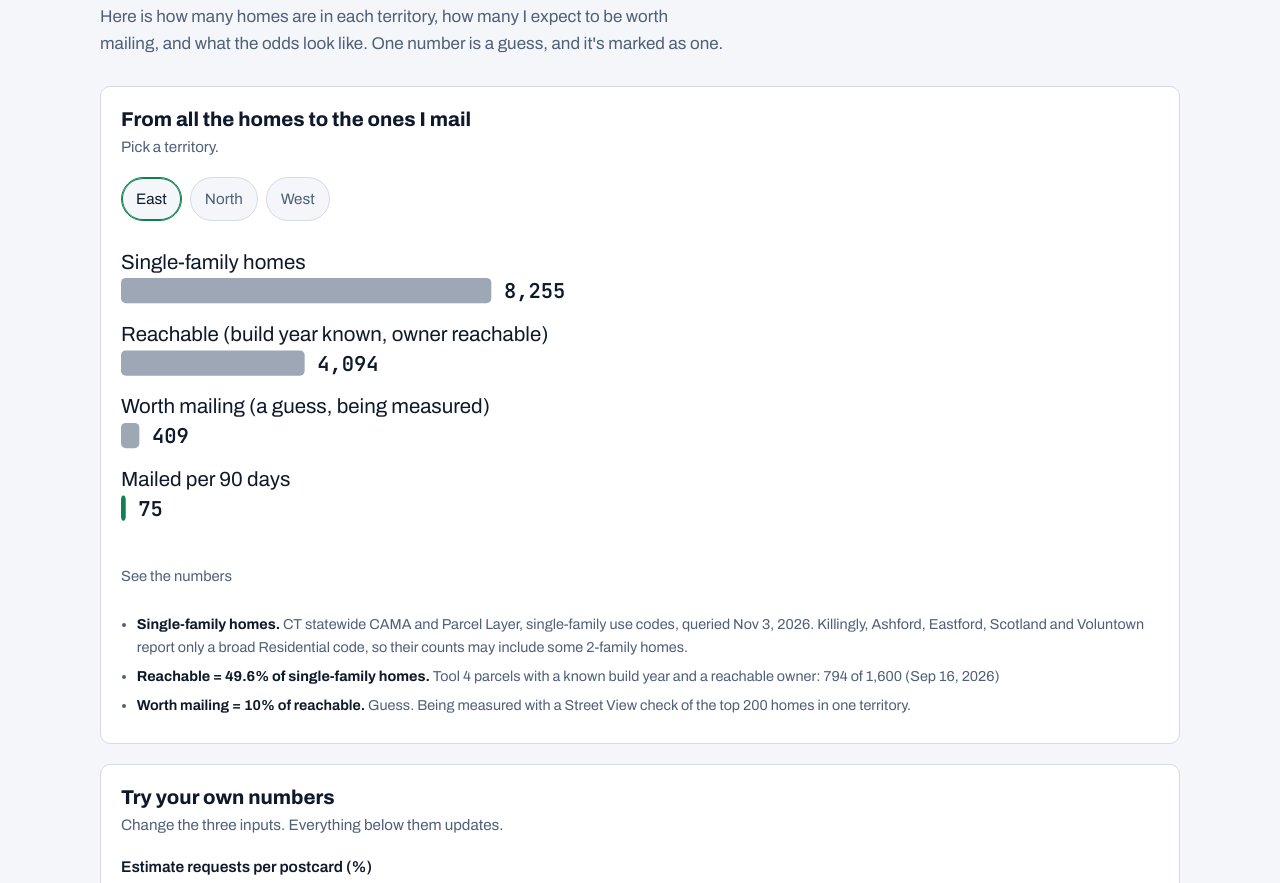
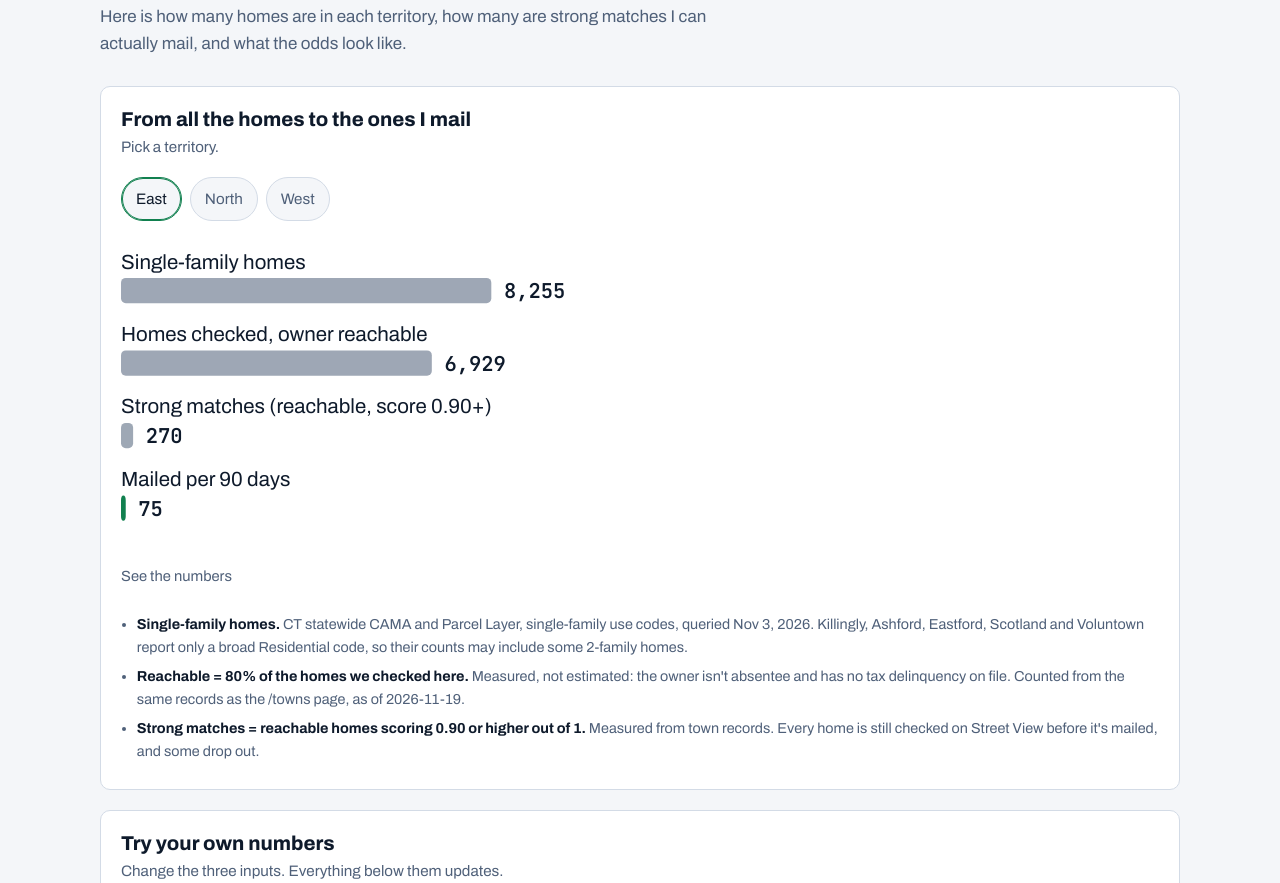
Before and after one commit to SurvivesProduction/survivesproduction.com, a plain HTML site: page offer/index.html in a window 1280 px wide. Shown: the part 1330-2213 px from the top of the page. Drawn offline with Linux system fonts and the light colour scheme.

Commit message:
/towns and /offer: reachable strong matches at 0.90, one source of truth
/towns copy reads the cutoff from the aggregates and explains that strong matches only count mailable owners. /offer territories now sum reachable strong matches per town from site_aggregates.json (quarters = sum / 75); the 10% guess and the 49.6% reachable figure are removed. Towns the export doesn't cover (Chaplin) show 'not scored yet' and are not counted.

Co-Authored-By: Claude Sonnet 5.5 <noreply@anthropic.com>

```diff
--- a/assets/offer.js
+++ b/assets/offer.js
@@ -37,15 +37,23 @@
     var k = d.guarantee.minRequests;
     return { perHome: p, lambda: lam, trigger: poissonLess(k, lam), refund: poissonLess(k, 2 * lam) };
   }
+  /* Reachable homes and strong matches come from /data/site_aggregates.json (the same export /towns reads), so the two pages
+     cannot disagree. A town the export doesn't cover is "not scored yet" and is left out of every number. */
+  var agg = null;
   function territory(d, t) {
+    var byTown = {};
+    agg.towns.forEach(function (x) { byTown[x.town] = x; });
     var towns = t.towns.map(function (n) {
-      var x = d.towns[n];
-      return { name: n, sf: x.singleFamily, reach: Math.round(x.singleFamily * d.assumptions.reachableShare), permit: x.permitData, scraped: x.scraped };
+      var x = d.towns[n], a = byTown[n];
+      return { name: n, scored: !!a, sf: x.singleFamily, homes: a ? a.homes_scored : 0, reach: a ? a.reachable_homes : 0,
+               strong: a ? a.strong_matches : 0, permit: x.permitData, scraped: x.scraped };
     });
-    var sum = function (f) { return towns.reduce(function (a, x) { return a + f(x); }, 0); };
-    var reach = sum(function (x) { return x.reach; });
-    var worth = Math.round(reach * d.assumptions.mailableShare);
-    return { t: t, towns: towns, sf: sum(function (x) { return x.sf; }), reach: reach, worth: worth, quarters: worth / d.batch.homesPer90Days };
+    var scored = towns.filter(function (x) { return x.scored; });
+    var sum = function (f) { return scored.reduce(function (a, x) { return a + f(x); }, 0); };
+    var worth = sum(function (x) { return x.strong; });
+    return { t: t, towns: towns, notScored: towns.filter(function (x) { return !x.scored; }).map(function (x) { return x.name; }),
+             sf: sum(function (x) { return x.sf; }), homes: sum(function (x) { return x.homes; }), reach: sum(function (x) { return x.reach; }),
+             worth: worth, quarters: worth / d.batch.homesPer90Days };
   }
   function sellable(t) { return t.status !== "taken"; }
   function statusText(t) {
@@ -110,24 +118,23 @@
     var T = terrs.filter(function (x) { return x.t.id === state.terr; })[0], a = d.assumptions;
     var rows = [
       { label: "Single-family homes", value: T.sf, text: int(T.sf) },
-      { label: "Reachable (build year known, owner reachable)", value: T.reach, text: int(T.reach) },
-      { label: "Worth mailing (a guess, being measured)", value: T.worth, text: int(T.worth), acc: false },
+      { label: "Homes checked, owner reachable", value: T.reach, text: int(T.reach) },
+      { label: "Strong matches (reachable, score " + agg.strong_cutoff.toFixed(2) + "+)", value: T.worth, text: int(T.worth), acc: false },
       { label: "Mailed per " + d.price.termDays + " days", value: d.batch.homesPer90Days, text: int(d.batch.homesPer90Days), acc: true }
     ];
     wrap.innerHTML = "";
     wrap.appendChild(barChart(rows, { max: T.sf, aria: T.t.name + " territory: " + int(T.sf) + " single-family homes, " + int(T.reach) +
-      " reachable, " + int(T.worth) + " worth mailing (a guess), " + d.batch.homesPer90Days + " mailed per " + d.price.termDays + " days." }));
+      " reachable, " + int(T.worth) + " strong matches, " + d.batch.homesPer90Days + " mailed per " + d.price.termDays + " days." }));
     wrap.appendChild(numbersTable(["Step", "Homes"], rows.map(function (r) { return [r.label, r.text]; })));
     var basis = $("#funnel-basis"); basis.innerHTML = "";
     [
       ["Single-family homes", d.townCountsSource],
-      ["Reachable = " + rate(a.reachableShare) + " of single-family homes", a.reachableShareBasis],
-      ["Worth mailing = " + rate(a.mailableShare) + " of reachable", a.mailableShareBasis]
-    ].forEach(function (x, i) {
-      var li = h("li", {}, [h("b", { text: x[0] + ". " }), x[1]]);
-      if (i === 2) li.querySelector("b").className = "guess";
-      basis.appendChild(li);
+      ["Reachable = " + (T.homes ? Math.round(100 * T.reach / T.homes) : 0) + "% of the homes we checked here", "Measured, not estimated: the owner isn't absentee and has no tax delinquency on file. Counted from the same records as the /towns page, as of " + agg.as_of + "."],
+      ["Strong matches = reachable homes scoring " + agg.strong_cutoff.toFixed(2) + " or higher out of 1", "Measured from town records. Every home is still checked on Street View before it's mailed, and some drop out."]
+    ].forEach(function (x) {
+      basis.appendChild(h("li", {}, [h("b", { text: x[0] + ". " }), x[1]]));
     });
+    if (T.notScored.length) basis.appendChild(h("li", {}, [h("b", { text: "Not scored yet: " + T.notScored.join(", ") + ". " }), "Left out of every number above."]));
   }
 
   function calc(d) {
@@ -207,10 +214,11 @@
         h("p", { "class": "towns", text: T.t.towns.join(", ") }),
         h("dl", {}, [
           h("dt", { text: "Single-family homes" }), h("dd", { text: int(T.sf) }),
-          h("dt", { text: "Reachable homes" }), h("dd", { text: int(T.reach) }),
+          h("dt", { text: "Homes checked, owner reachable" }), h("dd", { text: int(T.reach) }),
+          h("dt", { text: "Strong matches" }), h("dd", { text: int(T.worth) }),
           h("dt", { text: "Quarters of mail" }), h("dd", { text: T.quarters.toFixed(1) }),
           h("dt", { text: "Permit history online" }), h("dd", { text: permit.length ? permit.join(", ") : "None" })
-        ])
+        ].concat(T.notScored.length ? [h("dt", { text: "Not scored yet" }), h("dd", { text: T.notScored.join(", ") })] : []))
       ]);
       list.appendChild(li);
     });
@@ -219,7 +227,7 @@
     var wrap = $("#terr-chart"); wrap.innerHTML = "";
     wrap.appendChild(barChart(rows, { max: max, ref: { value: 4, label: "1 year" }, aria: "Quarters of mail per territory, at " + d.batch.homesPer90Days + " homes per quarter: " +
       terrs.map(function (T) { return T.t.name + " " + T.quarters.toFixed(1); }).join(", ") + ". One year is 4 quarters." }));
-    wrap.appendChild(numbersTable(["Territory", "Worth mailing", "Quarters of mail"], terrs.map(function (T) { return [T.t.name, int(T.worth), T.quarters.toFixed(1)]; })));
+    wrap.appendChild(numbersTable(["Territory", "Strong matches", "Quarters of mail"], terrs.map(function (T) { return [T.t.name, int(T.worth), T.quarters.toFixed(1)]; })));
     var open = d.territories.filter(function (t) { return t.status === "open"; });
     var taken = d.territories.filter(function (t) { return t.status === "taken"; }).length;
     var building = d.territories.filter(function (t) { return t.status === "building"; }).length;
@@ -318,7 +326,8 @@
   }
 
   form();
-  window.SP.offer().then(function (d) {
+  Promise.all([window.SP.offer(), window.SPTowns.agg()]).then(function (res) {
+    var d = res[0]; agg = res[1];
     hero(d); funnel(d); calcInit(d); oddsChart(d);
     var tr = territories(d); timeline(d); stack(d, tr); trial(d); faq(d);
   }).catch(function (err) {
--- a/assets/towns-map.js
+++ b/assets/towns-map.js
@@ -14,7 +14,7 @@
     return fetch(url, { cache: "no-cache" }).then(function (r) { if (!r.ok) throw new Error(url + " " + r.status); return r.json(); });
   }
   function load() {
-    if (!cache) cache = Promise.all([get("/data/site_aggregates.json"), get("/data/ct_towns.json")]).then(function (a) { return { agg: a[0], geo: a[1] }; });
+    if (!cache) cache = Promise.all([agg(), get("/data/ct_towns.json")]).then(function (a) { return { agg: a[0], geo: a[1] }; });
     return cache;
   }
   function int(n) { return n === null || n === undefined ? "<5" : Math.round(n).toLocaleString("en-US"); }
@@ -63,7 +63,13 @@
     root.appendChild(info);
   }
 
-  window.SPTowns = { load: load, int: int };
+  var aggCache = null;
+  function agg() {
+    if (!aggCache) aggCache = get("/data/site_aggregates.json");
+    return aggCache;
+  }
+
+  window.SPTowns = { load: load, agg: agg, int: int };
   document.querySelectorAll("[data-town-map]").forEach(function (root) {
     load().then(function (d) { draw(root, d, root.getAttribute("data-town-map") === "compact"); }).catch(function (err) {
       root.textContent = "The map didn't load.";
--- a/data/offer.json
+++ b/data/offer.json
@@ -6,10 +6,6 @@
   "foundingTerritoriesTotal": 3,
   "foundingDeadline": null,
   "assumptions": {
-    "reachableShare": 0.496,
-    "reachableShareBasis": "Tool 4 parcels with a known build year and a reachable owner: 794 of 1,600 (Sep 16, 2026)",
-    "mailableShare": 0.10,
-    "mailableShareBasis": "Guess. Being measured with a Street View check of the top 200 homes in one territory.",
     "requestRatePerCardDefault": 0.015,
     "requestRateBenchmark": "ANA direct-mail benchmark for prospect lists: about 2–5% response. An estimate request is a heavier ask, so we plan on 1–2%.",
     "requestRateBenchmarkUrl": "https://www.4over4.com/statistics/direct-mail-response-rate-benchmarks"
--- a/data/site_aggregates.json
+++ b/data/site_aggregates.json
@@ -2,8 +2,9 @@
  "as_of": "2026-11-19",
  "towns_covered": 17,
  "homes_scored": 42417,
- "strong_matches": 4887,
- "strong_cutoff": 0.85,
+ "reachable_homes": 31442,
+ "strong_matches": 1607,
+ "strong_cutoff": 0.9,
  "bands": [
   "< 0.40",
   "0.40-0.55",
@@ -14,9 +15,31 @@
  ],
  "towns": [
   {
+   "town": "Mansfield",
+   "status": "open",
+   "homes_scored": 3992,
+   "reachable_homes": 2778,
+   "bands": [
+    474,
+    816,
+    1149,
+    921,
+    632,
+    0
+   ],
+   "strong_matches": 180,
+   "coverage_pct": {
+    "year_built": 100,
+    "wall": 82,
+    "roof": 83,
+    "permits": 0
+   }
+  },
+  {
    "town": "Windham",
    "status": "open",
    "homes_scored": 5118,
+   "reachable_homes": 3761,
    "bands": [
     431,
     1685,
@@ -25,7 +48,7 @@
     637,
     0
    ],
-   "strong_matches": 637,
+   "strong_matches": 180,
    "coverage_pct": {
     "year_built": 100,
     "wall": 96,
@@ -34,49 +57,10 @@
    }
   },
   {
-   "town": "Mansfield",
-   "status": "open",
-   "homes_scored": 3992,
-   "bands": [
-    474,
-    816,
-    1149,
-    921,
-    632,
-    0
-   ],
-   "strong_matches": 632,
-   "coverage_pct": {
-    "year_built": 100,
-    "wall": 82,
-    "roof": 83,
-    "permits": 0
-   }
-  },
-  {
-   "town": "Killingly",
-   "status": "taken",
-   "homes_scored": 5329,
-   "bands": [
-    635,
-    1156,
-    2133,
-    916,
-    484,
-    5
-   ],
-   "strong_matches": 489,
-   "coverage_pct": {
-    "year_built": 100,
-    "wall": 99,
-    "roof": 67,
-    "permits": 70
-   }
-  },
-  {
    "town": "Woodstock",
    "status": "taken",
    "homes_scored": 2954,
+   "reachable_homes": 2307,
    "bands": [
     473,
     666,
@@ -85,7 +69,7 @@
     460,
     null
    ],
-   "strong_matches": 463,
+   "strong_matches": 158,
    "coverage_pct": {
     "year_built": 100,
     "wall": 99,
@@ -97,6 +81,7 @@
    "town": "Thompson",
    "status": "open",
    "homes_scored": 3064,
+   "reachable_homes": 2225,
    "bands": [
     269,
     811,
@@ -105,7 +90,7 @@
     379,
     null
    ],
-   "strong_matches": 380,
+   "strong_matches": 146,
    "coverage_pct": {
     "year_built": 100,
     "wall": 100,
@@ -114,9 +99,52 @@
    }
   },
   {
+   "town": "Killingly",
+   "status": "taken",
+   "homes_scored": 5329,
+   "reachable_homes": 3599,
+   "bands": [
+    635,
+    1156,
+    2133,
+    916,
+    484,
+    5
+   ],
+   "strong_matches": 127,
+   "coverage_pct": {
+    "year_built": 100,
+    "wall": 99,
+    "roof": 67,
+    "permits": 70
+   }
+  },
+  {
+   "town": "Pomfret",
+   "status": "open",
+   "homes_scored": 1303,
+   "reachable_homes": 1061,
+   "bands": [
+    247,
+    277,
+    360,
+    157,
+    261,
+    null
+   ],
+   "strong_matches": 124,
+   "coverage_pct": {
+    "year_built": 100,
+    "wall": 99,
+    "roof": 99,
+    "permits": 5
+   }
+  },
+  {
    "town": "Putnam",
    "status": "open",
    "homes_scored": 2530,
+   "reachable_homes": 1974,
    "bands": [
     346,
     621,
@@ -125,7 +153,7 @@
     316,
     0
    ],
-   "strong_matches": 316,
+   "strong_matches": 107,
    "coverage_pct": {
     "year_built": 100,
     "wall": 89,
@@ -134,9 +162,52 @@
    }
   },
   {
+   "town": "Canterbury",
+   "status": "open",
+   "homes_scored": 1778,
+   "reachable_homes": 1536,
+   "bands": [
+    210,
+    493,
+    632,
+    230,
+    212,
+    null
+   ],
+   "strong_matches": 101,
+   "coverage_pct": {
+    "year_built": 100,
+    "wall": 100,
+    "roof": 100,
+    "permits": 7
+   }
+  },
+  {
+   "town": "Brooklyn",
+   "status": "open",
+   "homes_scored": 2413,
+   "reachable_homes": 2011,
+   "bands": [
+    362,
+    638,
+    774,
+    394,
+    243,
+    null
+   ],
+   "strong_matches": 91,
+   "coverage_pct": {
+    "year_built": 100,
+    "wall": 99,
+    "roof": 99,
+    "permits": 5
+   }
+  },
+  {
    "town": "Plainfield",
    "status": "open",
    "homes_scored": 4520,
+   "reachable_homes": 3382,
    "bands": [
     560,
     1152,
@@ -145,7 +216,7 @@
     264,
     0
    ],
-   "strong_matches": 264,
+   "strong_matches": 78,
    "coverage_pct": {
     "year_built": 100,
     "wall": 99,
@@ -154,29 +225,31 @@
    }
   },
   {
-   "town": "Pomfret",
-   "status": "open",
-   "homes_scored": 1303,
+   "town": "Ashford",
+   "status": "taken",
+   "homes_scored": 1493,
+   "reachable_homes": 1170,
    "bands": [
-    247,
+    184,
+    329,
+    530,
     277,
-    360,
-    157,
-    261,
-    null
+    168,
+    5
    ],
-   "strong_matches": 262,
+   "strong_matches": 73,
    "coverage_pct": {
     "year_built": 100,
-    "wall": 99,
-    "roof": 99,
-    "permits": 5
+    "wall": 97,
+    "roof": 97,
+    "permits": 67
    }
   },
   {
    "town": "Griswold",
    "status": "open",
    "homes_scored": 3795,
+   "reachable_homes": 2762,
    "bands": [
     556,
     1301,
@@ -185,7 +258,7 @@
     247,
     0
    ],
-   "strong_matches": 247,
+   "strong_matches": 68,
    "coverage_pct": {
     "year_built": 100,
     "wall": 93,
@@ -194,69 +267,10 @@
    }
   },
   {
-   "town": "Brooklyn",
-   "status": "open",
-   "homes_scored": 2413,
-   "bands": [
-    362,
-    638,
-    774,
-    394,
-    243,
-    null
-   ],
-   "strong_matches": 245,
-   "coverage_pct": {
-    "year_built": 100,
-    "wall": 99,
-    "roof": 99,
-    "permits": 5
-   }
-  },
-  {
-   "town": "Canterbury",
-   "status": "open",
-   "homes_scored": 1778,
-   "bands": [
-    210,
-    493,
-    632,
-    230,
-    212,
-    null
-   ],
-   "strong_matches": 213,
-   "coverage_pct": {
-    "year_built": 100,
-    "wall": 100,
-    "roof": 100,
-    "permits": 7
-   }
-  },
-  {
-   "town": "Ashford",
-   "status": "taken",
-   "homes_scored": 1493,
-   "bands": [
-    184,
-    329,
-    530,
-    277,
-    168,
-    5
-   ],
-   "strong_matches": 173,
-   "coverage_pct": {
-    "year_built": 100,
-    "wall": 97,
-    "roof": 97,
-    "permits": 67
-   }
-  },
-  {
    "town": "Hampton",
    "status": "open",
    "homes_scored": 696,
+   "reachable_homes": 539,
    "bands": [
     70,
     158,
@@ -265,7 +279,7 @@
     154,
     0
    ],
-   "strong_matches": 154,
+   "strong_matches": 57,
    "coverage_pct": {
     "year_built": 100,
     "wall": 100,
@@ -274,9 +288,73 @@
    }
   },
   {
+   "town": "Eastford",
+   "status": "open",
+   "homes_scored": 663,
+   "reachable_homes": 417,
+   "bands": [
+    112,
+    148,
+    205,
+    94,
+    104,
+    0
+   ],
+   "strong_matches": 32,
+   "coverage_pct": {
+    "year_built": 100,
+    "wall": 99,
+    "roof": 100,
+    "permits": 0
+   }
+  },
+  {
+   "town": "Sterling",
+   "status": "open",
+   "homes_scored": 1174,
+   "reachable_homes": 817,
+   "bands": [
+    250,
+    327,
+    385,
+    116,
+    96,
+    0
+   ],
+   "strong_matches": 30,
+   "coverage_pct": {
+    "year_built": 100,
+    "wall": 99,
+    "roof": 99,
+    "permits": 34
+   }
+  },
+  {
+   "town": "Voluntown",
+   "status": "open",
+   "homes_scored": 1003,
+   "reachable_homes": 746,
+   "bands": [
+    128,
+    257,
+    389,
+    125,
+    103,
+    null
+   ],
+   "strong_matches": 29,
+   "coverage_pct": {
+    "year_built": 100,
+    "wall": 100,
+    "roof": 100,
+    "permits": 42
+   }
+  },
+  {
    "town": "Scotland",
    "status": "open",
    "homes_scored": 592,
+   "reachable_homes": 357,
    "bands": [
     85,
     172,
@@ -285,72 +363,12 @@
     108,
     0
    ],
-   "strong_matches": 108,
+   "strong_matches": 26,
    "coverage_pct": {
     "year_built": 100,
     "wall": 100,
     "roof": 100,
     "permits": 0
-   }
-  },
-  {
-   "town": "Eastford",
-   "status": "open",
-   "homes_scored": 663,
-   "bands": [
-    112,
-    148,
-    205,
-    94,
-    104,
-    0
-   ],
-   "strong_matches": 104,
-   "coverage_pct": {
-    "year_built": 100,
-    "wall": 99,
-    "roof": 100,
-    "permits": 0
-   }
-  },
-  {
-   "town": "Voluntown",
-   "status": "open",
-   "homes_scored": 1003,
-   "bands": [
-    128,
-    257,
-    389,
-    125,
-    103,
-    null
-   ],
-   "strong_matches": 104,
-   "coverage_pct": {
-    "year_built": 100,
-    "wall": 100,
-    "roof": 100,
-    "permits": 42
-   }
-  },
-  {
-   "town": "Sterling",
-   "status": "open",
-   "homes_scored": 1174,
-   "bands": [
-    250,
-    327,
-    385,
-    116,
-    96,
-    0
-   ],
-   "strong_matches": 96,
-   "coverage_pct": {
-    "year_built": 100,
-    "wall": 99,
-    "roof": 99,
-    "permits": 34
    }
   }
  ],
@@ -378,7 +396,7 @@
    1477,
    1014
   ],
-  "strong_cutoff": 0.85
+  "strong_cutoff": 0.9
  },
  "decades": [
   {
--- a/offer/index.html
+++ b/offer/index.html
@@ -71,7 +71,7 @@
   <section class="band" id="math">
     <div class="wrap">
       <h2>The math, in the open</h2>
-      <p class="intro">Here is how many homes are in each territory, how many I expect to be worth mailing, and what the odds look like. One number is a guess, and it's marked as one.</p>
+      <p class="intro">Here is how many homes are in each territory, how many are strong matches I can actually mail, and what the odds look like.</p>
 
       <div class="card">
         <h3>From all the homes to the ones I mail</h3>
@@ -113,7 +113,7 @@
   <section class="band" id="territories">
     <div class="wrap">
       <h2>Territories</h2>
-      <p class="intro">One crew per territory, for siding. A quarter of mail is one batch of homes. "Quarters of mail" is how many batches the territory can supply before I run out of homes worth mailing.</p>
+      <p class="intro">One crew per territory, for siding. A quarter of mail is one batch of homes. "Quarters of mail" is how many batches the territory can supply before I run out of strong matches.</p>
       <ul class="terr" id="terr-list"></ul>
       <div class="card"><h3>Quarters of mail per territory</h3><div id="terr-chart"></div></div>
       <div class="card offer-map">
```
Also changed, not shown: assets/towns.js (+4 -4 lines), towns/index.html (+3 -3 lines).
